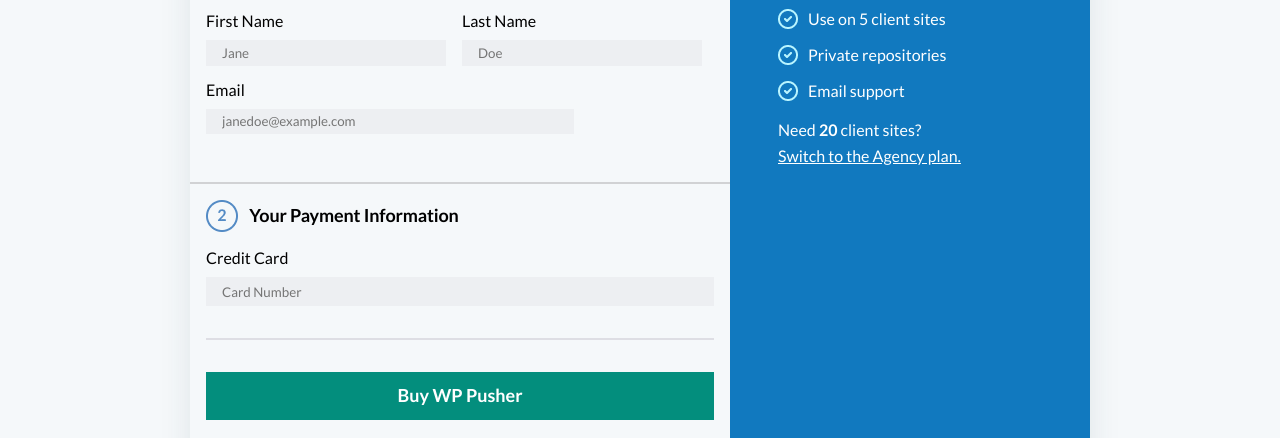
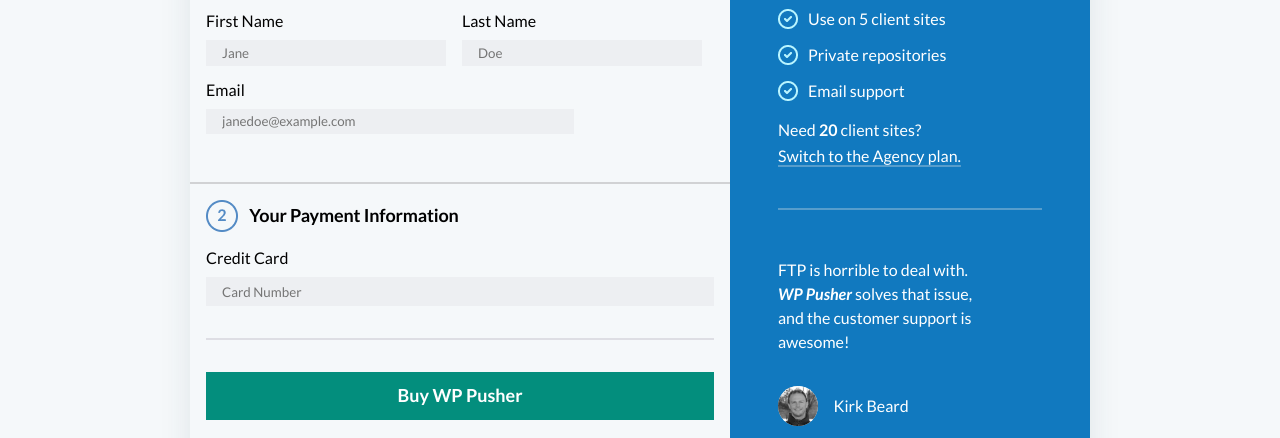
Before and after one commit to MrOLU24/wp-pusher, a plain HTML site: page index.html in a window 1280 px wide. Shown: the part 329-767 px from the top of the page. Drawn offline with nearby package versions, Linux system fonts and the light colour scheme.

Commit message:
almost done with this shit

```diff
--- a/index.html
+++ b/index.html
@@ -119,7 +119,21 @@
             </div>
           </div>
           <div class="switch">
-            <p>Need <b>20</b> client sites? <span>Switch to the Agency plan.</span></p>
+            <p>
+              Need <b>20</b> client sites?
+              <span>Switch to the Agency plan.</span>
+            </p>
+          </div>
+          <span class="dashline"></span>
+          <div class="ftp">
+            <p>
+              FTP is horrible to deal with. <b><i>WP Pusher</i></b> solves that issue, and the
+              customer support is awesome!
+            </p>
+            <div class="profile">
+              <img src="./photos/Bitmap (1).png" alt="profile">
+              <p>Kirk Beard</p>
+            </div>
           </div>
         </div>
       </div>
--- a/style.css
+++ b/style.css
@@ -284,8 +284,44 @@
   color: white;
 }
 .switch p span{
-  text-decoration: underline;
+  border-bottom: 2px solid #569dcc;
   background-color: #1179BF;
+}
+.price-price .dashline{
+  display: flex;
+  margin-top: 2.5rem;
+  border-bottom: 2px solid #569dcc;
+}
+.price-price .ftp{
+  display: flex;
+  flex-direction: column;
+  gap: 2rem;
+  width: 75%;
+  margin-top: 3rem;
+  color: white;
+  background-color: #1179BF;
+}
+.price-price .ftp p{
+  font-size: 1rem;
+  font-weight: 400;
+  background-color: #1179BF;
+  align-items: center;
+  line-height: 1.5rem;
+}
+.price-price .ftp p b i{
+  font-weight: 600;
+  background-color: #1179BF;
+}
+.price-price .ftp .profile{
+  display: flex;
+  gap: 1rem;
+  background-color: #1179BF;
+  align-items: center;
+}
+.price-price .ftp .profile img{
+  width: 20%;
+  height: 20%;
+  border-radius: 50%;
 }
 @media (max-width: 680px) {
   header,
```
Also changed, not shown: photos/Bitmap (1).png (added).
